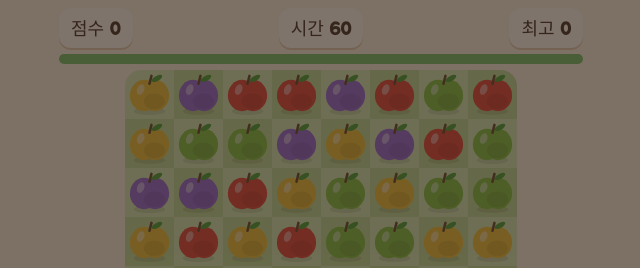
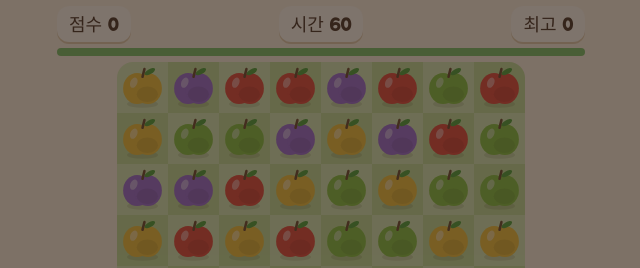
Before and after one commit to joosubong/mini-games, a plain HTML site: page worm-apple-chain.html in a window 1280 px wide. Shown: the top 268 px of the page, without its empty margins (319-959 px from the left). Drawn offline with Linux system fonts and the light colour scheme.

Commit message:
Add files via upload

```diff
--- a/worm-apple-chain.html
+++ b/worm-apple-chain.html
@@ -19,13 +19,13 @@ LAYOUT: 위에 점수와 시간, 가운데 판, 아래 안내
 *{box-sizing:border-box;min-width:0;margin:0;padding:0}
 html,body{height:100%}
 body{background:var(--bg);color:var(--ink);font-family:"Jua",system-ui,"Apple SD Gothic Neo","Malgun Gothic",sans-serif;overscroll-behavior:none;touch-action:none;user-select:none;-webkit-user-select:none;overflow:hidden}
-#wrap{max-width:540px;margin:0 auto;padding:8px;display:flex;flex-direction:column;align-items:center;gap:6px}
+#wrap{position:relative;max-width:540px;margin:0 auto;padding:6px;display:flex;flex-direction:column;align-items:center;gap:6px}
 #hud{width:100%;display:flex;justify-content:space-between;gap:8px;font-size:18px}
-.box{background:var(--card);border-radius:12px;padding:6px 12px;box-shadow:0 2px 0 var(--line);white-space:nowrap}
-#timebar{width:100%;height:10px;background:var(--line);border-radius:6px;overflow:hidden}
+.box{background:var(--card);border-radius:12px;padding:4px 12px;box-shadow:0 2px 0 var(--line);white-space:nowrap}
+#timebar{width:100%;height:8px;background:var(--line);border-radius:6px;overflow:hidden}
 #timefill{height:100%;background:#7cc36a;width:100%}
 canvas{touch-action:none;display:block;border-radius:16px}
-#msg{height:24px;font-size:18px;color:#e2553f;text-align:center}
+#msg{position:absolute;left:0;right:0;bottom:18px;font-size:20px;color:#e2553f;text-align:center;pointer-events:none;text-shadow:0 0 4px #fff,0 0 8px #fff}
 #help{font-size:14px;text-align:center;line-height:1.5;opacity:.85}
 #overlay{position:fixed;inset:0;background:rgba(40,28,20,.6);display:flex;align-items:center;justify-content:center;z-index:5}
 #overlay.hide{display:none}
@@ -67,8 +67,8 @@ try { best = +localStorage.getItem('wormChainBest') || 0; } catch (e) {}
 $('best').textContent = best;
 
 function resize() {
-  const maxW = Math.min(window.innerWidth - 16, 520);
-  const maxH = window.innerHeight - 110;
+  const maxW = Math.min(window.innerWidth - 12, 520);
+  const maxH = window.innerHeight - 76; // 위쪽 점수판과 시간 막대 높이만 빼고 전부 판으로
   cs = Math.max(34, Math.floor(Math.min(maxW / COLS, maxH / ROWS)));
   W = COLS * cs; H = ROWS * cs;
   const dpr = window.devicePixelRatio || 1;
@@ -236,7 +236,7 @@ function showPanel(html) {
 function ell(x, y, rx, ry, rot) { ctx.beginPath(); ctx.ellipse(x, y, rx, ry, rot || 0, 0, Math.PI * 2); ctx.fill(); }
 
 function drawApple(X, Y, c, scale, lit) {
-  const r = cs * 0.4 * scale; // 칸 대비 사과 크기
+  const r = cs * 0.38 * scale; // 칸 대비 사과 크기
   ctx.fillStyle = 'rgba(60,40,20,.12)'; ell(X, Y + r * 0.85, r * 0.8, r * 0.2);
   ctx.fillStyle = COLOR[c];
   ell(X - r * 0.28, Y + r * 0.05, r * 0.72, r * 0.8);
```
